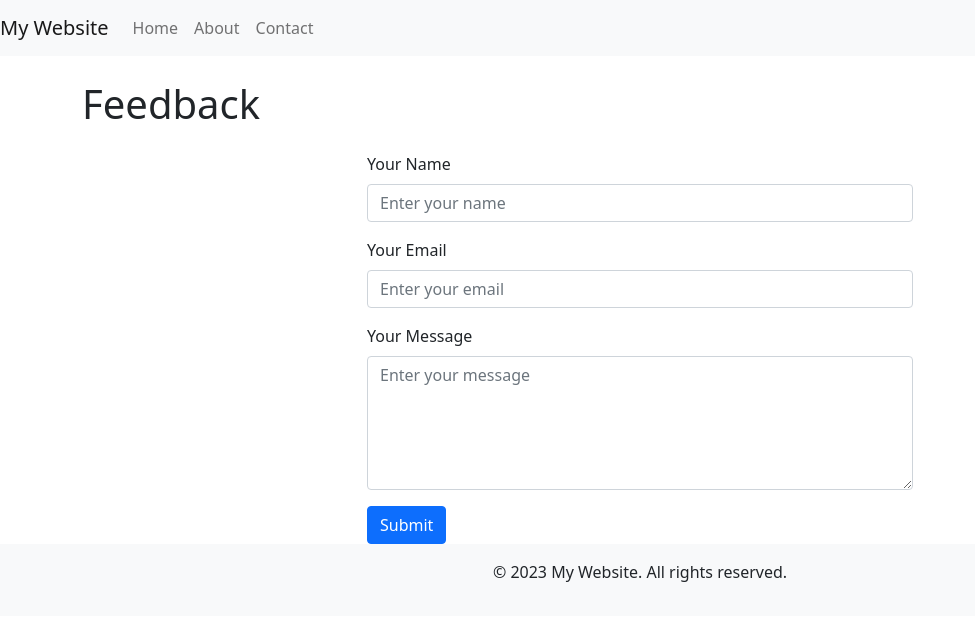
After one commit to anupamkush9/django_notes, a Django app: page /feedback/ in a window 1280 px wide. The commit adds this page. Shown: the top 621 px of the page, without its empty margins (0-975 px from the left). Run offline with Django 4.2, Linux system fonts and the light colour scheme.

Commit message:
model forms with template rendering and error in django

```diff
--- a/notes/admin.py
+++ b/notes/admin.py
@@ -56,3 +56,4 @@ admin.site.register(Temp_Data_Bulk_Create)
 admin.site.register(Book, BookAdmin)
 admin.site.register(Category, CategoryAdmin)
 admin.site.register(Product, ProductAdmin)
+admin.site.register(Feedback)
--- a/notes/forms.py
+++ b/notes/forms.py
@@ -1,7 +1,29 @@
 from django import forms
 from .models import Book
+from .models import Feedback
 
 class Bookform(forms.ModelForm):
     class Meta:
         model = Book
         fields = '__all__'
+
+class FeedbackForm(forms.ModelForm):
+    class Meta:
+        model = Feedback
+        fields = ['name', 'email', 'message']
+        labels = {
+            'name': 'Your Name',
+            'email': 'Your Email',
+            'message': 'Your Message',
+        }
+        widgets = {
+            'name': forms.TextInput(attrs={'class': 'form-control', 'placeholder': 'Enter your name'}),
+            'email': forms.EmailInput(attrs={'class': 'form-control', 'placeholder': 'Enter your email'}),
+            'message': forms.Textarea(attrs={'class': 'form-control', 'rows': 5, 'placeholder': 'Enter your message'}),
+        }
+
+    def clean_name(self):
+        name = self.cleaned_data.get('name')
+        if name == 'danger' or name == '':
+            raise forms.ValidationError("Name is not valid.")
+        return name
--- a/notes/models.py
+++ b/notes/models.py
@@ -37,3 +37,13 @@ class Product(models.Model):
 
     def __str__(self):
         return self.name
+
+
+class Feedback(models.Model):
+    name = models.CharField(max_length=100)
+    email = models.EmailField()
+    message = models.TextField()
+    created_at = models.DateTimeField(auto_now_add=True)
+
+    def __str__(self):
+        return self.name
--- /dev/null
+++ b/notes/templates/notes/base.html
@@ -0,0 +1,41 @@
+<!DOCTYPE html>
+<html>
+<head>
+  <title>My Website</title>
+  <!-- Add Bootstrap CSS link here -->
+    <!-- Add Bootstrap JavaScript link here -->
+    <link rel="stylesheet" href="https://cdn.jsdelivr.net/npm/bootstrap@5.0.0/dist/css/bootstrap.min.css">
+</head>
+<body>
+  <nav class="navbar navbar-expand-lg navbar-light bg-light">
+    <a class="navbar-brand" href="#">My Website</a>
+    <button class="navbar-toggler" type="button" data-bs-toggle="collapse" data-bs-target="#navbarNav" aria-controls="navbarNav" aria-expanded="false" aria-label="Toggle navigation">
+      <span class="navbar-toggler-icon"></span>
+    </button>
+    <div class="collapse navbar-collapse" id="navbarNav">
+      <ul class="navbar-nav">
+        <li class="nav-item">
+          <a class="nav-link" href="#">Home</a>
+        </li>
+        <li class="nav-item">
+          <a class="nav-link" href="#">About</a>
+        </li>
+        <li class="nav-item">
+          <a class="nav-link" href="#">Contact</a>
+        </li>
+      </ul>
+    </div>
+  </nav>
+
+  <main class="container mt-4">
+    {% block content %}
+    {% endblock %}
+  </main>
+
+  <footer class="bg-light text-center py-3">
+    <p>&copy; 2023 My Website. All rights reserved.</p>
+  </footer>
+
+<script src="https://cdn.jsdelivr.net/npm/bootstrap@5.0.0/dist/js/bootstrap.bundle.min.js"></script>
+</body>
+</html>
--- /dev/null
+++ b/notes/templates/notes/feedback.html
@@ -0,0 +1,27 @@
+{% extends 'notes/base.html' %}
+
+{% block content %}
+  <h1 class="mb-4">Feedback</h1>
+  <div class="row">
+    <div class="col-md-6 offset-md-3">
+      <form method="post" action="{% url 'feedback' %}" class="needs-validation" novalidate>
+            {% csrf_token %}
+            {% for field in form %}
+                <div class="mb-3">
+                <label for="{{ field.id_for_label }}" class="form-label">{{ field.label }}</label>
+                {{ field }}
+
+                {% if field.errors %}
+                    <li class="text-danger">
+                        {% for error in field.errors %}
+                        {{ error }}
+                        {% endfor %}
+                    </li>
+                {% endif %}
+                </div>
+            {% endfor %}
+            <button type="submit" class="btn btn-primary">Submit</button>
+      </form>
+    </div>
+  </div>
+{% endblock %}
--- a/notes/templates/notes/home.html
+++ b/notes/templates/notes/home.html
@@ -5,7 +5,7 @@
   <h1>CI CD successful..............</h1>
 <h1>My First Heading</h1>
 <p>My first paragraph.</p>
-<form action="/" method="post" enctype="multipart/form-data">
+<form method="post">
     {% csrf_token %}
     {% comment %} <label for="fname">First name:</label><br>
     <input type="text" id="fname" name="book_name"><br>
--- a/notes/urls.py
+++ b/notes/urls.py
@@ -1,5 +1,5 @@
 from django.urls import path, include
-from .views import ( HeartBeatAPIVIEW, download_file_on_the_go, webhook, bulk_create_test,
+from .views import ( HeartBeatAPIVIEW, download_file_on_the_go, feedback, webhook, bulk_create_test,
                     for_loop_create_test, SendMailApiView, Home, index,
                     AnnotateCategory )
 
@@ -12,7 +12,8 @@ urlpatterns = [
     path('accounts/', include('allauth.urls')),
     # path('/home', Home.as_view(), name="home"),
     path('', Home.as_view(), name="home"),
-    path('annotate/', AnnotateCategory.as_view(), name="home"),
+    path('annotate/', AnnotateCategory.as_view(), name="annotate"),
     path('heartbeat/', HeartBeatAPIVIEW.as_view(), name="heartbeat"),
+    path('feedback/', feedback, name='feedback'),
 
 ]
--- a/notes/views.py
+++ b/notes/views.py
@@ -17,6 +17,8 @@ from rest_framework.response import Response
 from rest_framework import serializers
 from django.views import View
 from .forms import Bookform
+from .forms import FeedbackForm
+
 logger = logging.getLogger(__name__)
 
 
@@ -177,3 +179,17 @@ class HeartBeatAPIVIEW(APIView):
             except Exception as e:
                 print('Exception in update_service_status_in_cache: ', e)
         return Response({"response_msg": "some Thing went wrong", "source": source})
+
+
+def feedback(request):
+    form = FeedbackForm()
+    if request.method == 'POST':
+        form = FeedbackForm(request.POST)
+        if form.is_valid():
+            form.save()
+            return redirect('home')  # Redirect to a success page
+        try:
+            print(form.errors)
+        except:
+            pass
+    return render(request, 'notes/feedback.html', {'form': form})
```
Also changed, not shown: db.sqlite3.
